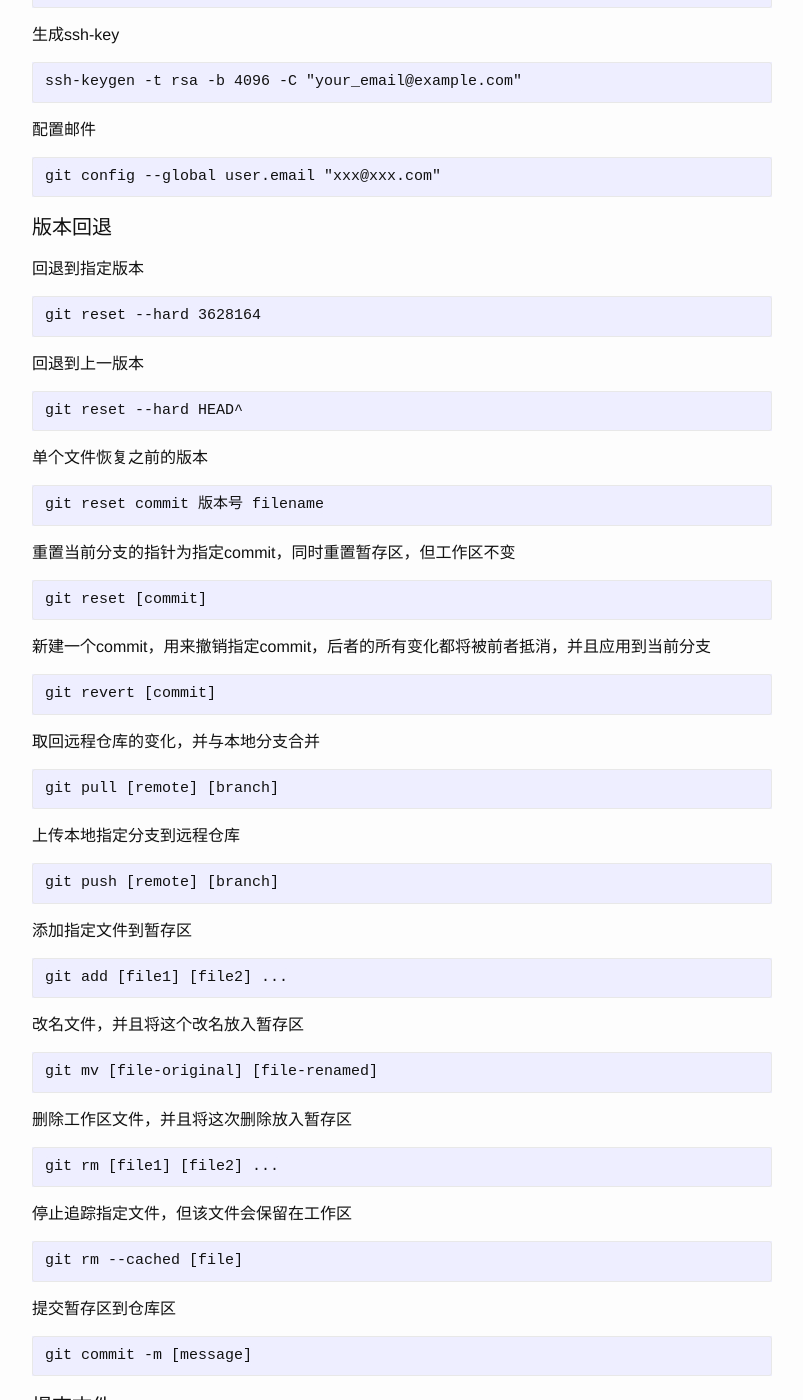
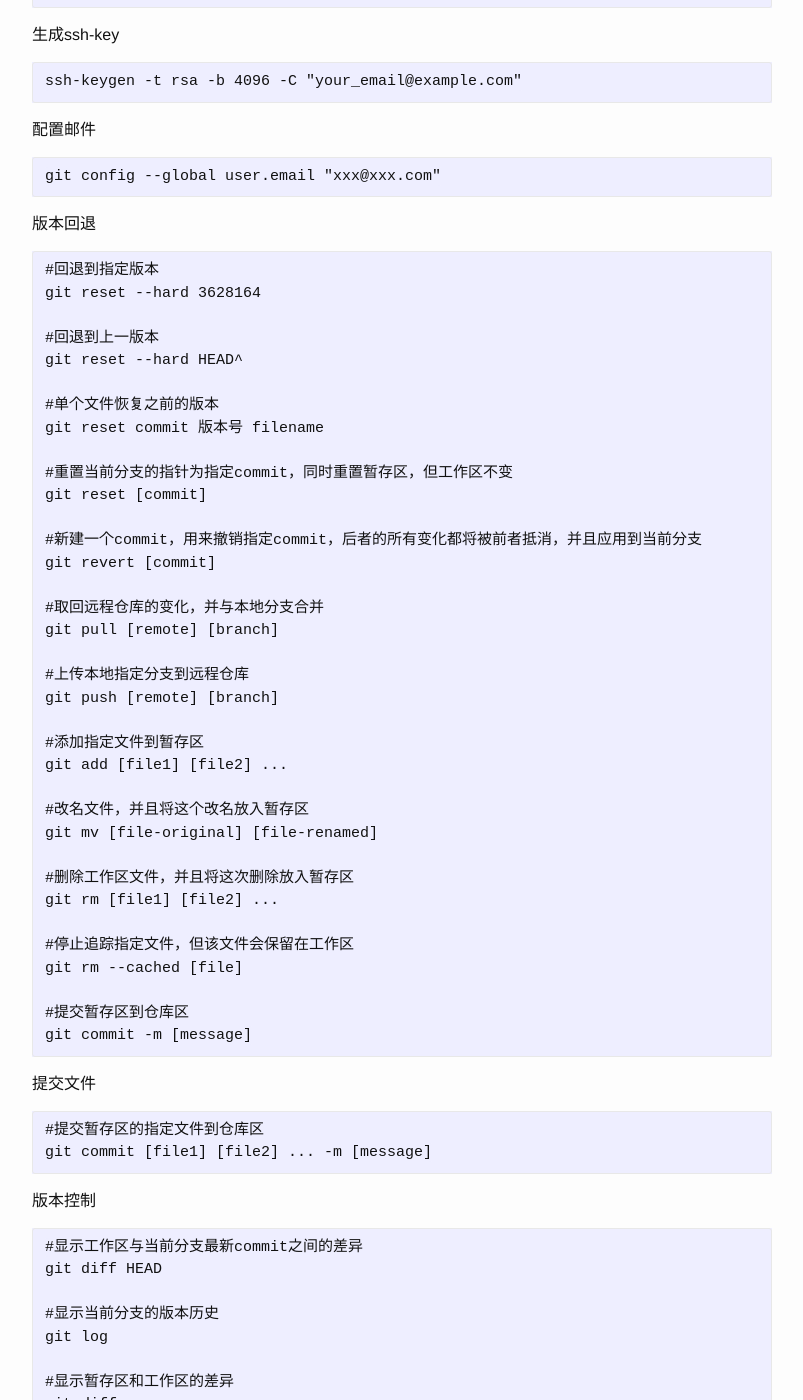
Before and after one commit to josephstalin117/josephstalin117.github.io, a Jekyll site: the page built from _posts/2016-06-03-git.markdown, in a window 1280 px wide and 1400 px high, scrolled down 366 px. Shown: the whole window, without its empty margins (238-1041 px from the left). Built offline with Jekyll 4.4.1, drawn with Linux system fonts in a browser that asks for light colours; some of the changed text lies outside the part shown.

Commit message:
edit article

````diff
--- a/_posts/2016-06-03-git.markdown
+++ b/_posts/2016-06-03-git.markdown
@@ -29,124 +29,75 @@ ssh-keygen -t rsa -b 4096 -C "your_email@example.com"
 git config --global user.email "xxx@xxx.com"
 ```
 
-#### 版本回退
-
-回退到指定版本
+版本回退
 
 ```
+#回退到指定版本
 git reset --hard 3628164
-```
 
-回退到上一版本
+#回退到上一版本
+git reset --hard HEAD^
 
-```
-git reset --hard HEAD^
-```
+#单个文件恢复之前的版本
+git reset commit 版本号 filename
 
-单个文件恢复之前的版本
+#重置当前分支的指针为指定commit，同时重置暂存区，但工作区不变
+git reset [commit]
 
-```
-git reset commit 版本号 filename
-```
+#新建一个commit，用来撤销指定commit，后者的所有变化都将被前者抵消，并且应用到当前分支
+git revert [commit]
 
-重置当前分支的指针为指定commit，同时重置暂存区，但工作区不变
+#取回远程仓库的变化，并与本地分支合并
+git pull [remote] [branch]
 
-```
-git reset [commit]
-```
+#上传本地指定分支到远程仓库
+git push [remote] [branch]
 
-新建一个commit，用来撤销指定commit，后者的所有变化都将被前者抵消，并且应用到当前分支
+#添加指定文件到暂存区
+git add [file1] [file2] ...
 
-```
-git revert [commit]
-```
+#改名文件，并且将这个改名放入暂存区
+git mv [file-original] [file-renamed]
 
-取回远程仓库的变化，并与本地分支合并
+#删除工作区文件，并且将这次删除放入暂存区
+git rm [file1] [file2] ...
 
-```
-git pull [remote] [branch]
-```
+#停止追踪指定文件，但该文件会保留在工作区
+git rm --cached [file]
 
-上传本地指定分支到远程仓库
-
-```
-git push [remote] [branch]
-```
-
-添加指定文件到暂存区
-
-```
-git add [file1] [file2] ...
-```
-
-改名文件，并且将这个改名放入暂存区
-
-```
-git mv [file-original] [file-renamed]
-```
-
-删除工作区文件，并且将这次删除放入暂存区
-
-```
-git rm [file1] [file2] ...
-```
-
-停止追踪指定文件，但该文件会保留在工作区
-
-```
-git rm --cached [file]
-```
-
-提交暂存区到仓库区
-
-```
+#提交暂存区到仓库区
 git commit -m [message]
 ```
 
-#### 提交文件
-
-提交暂存区的指定文件到仓库区
+提交文件
 
 ```
+#提交暂存区的指定文件到仓库区
 git commit [file1] [file2] ... -m [message]
 ```
 
-#### 版本控制
-
-显示工作区与当前分支最新commit之间的差异
+版本控制
 
 ```
+#显示工作区与当前分支最新commit之间的差异
 git diff HEAD
-```
 
-显示当前分支的版本历史
+#显示当前分支的版本历史
+git log
 
-```
-git log
-```
-
-显示暂存区和工作区的差异
-
-```
+#显示暂存区和工作区的差异
 git diff
 ```
 
-#### 查看记录
-
-显示文件的历史修改
+查看记录
 
 ```
+#显示文件的历史修改
 git log -p filename
-```
 
-查看提交记录
+#查看提交记录
+git log filename
 
-```
-git log filename
-```
-
-显示提交的记录
-
-```
+#显示提交的记录
 git log —pretty=oneline filename
 ```
````
